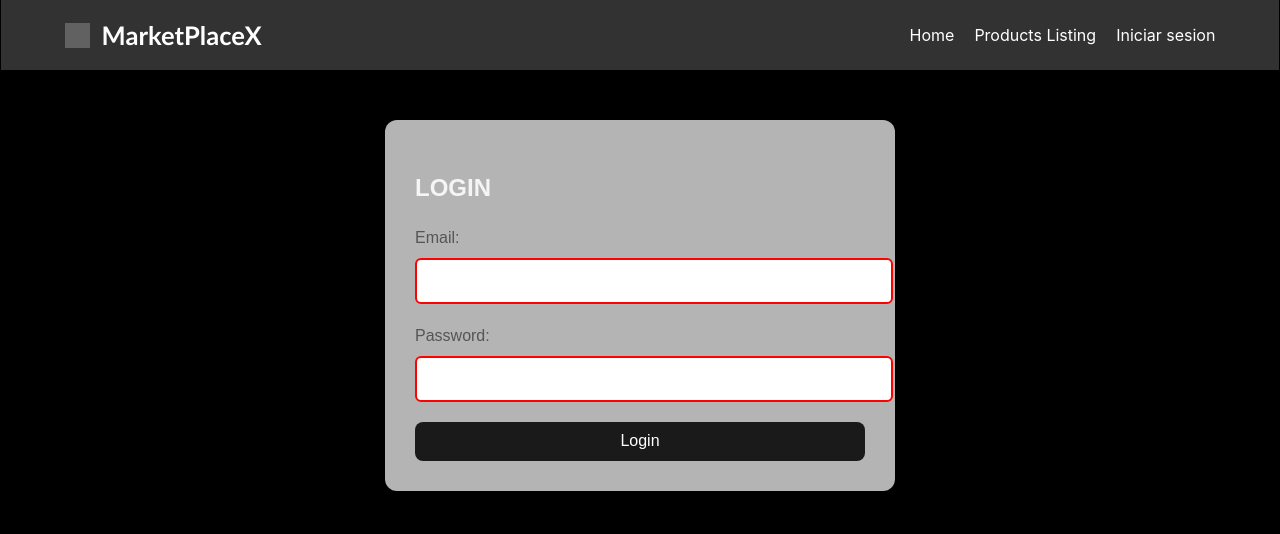
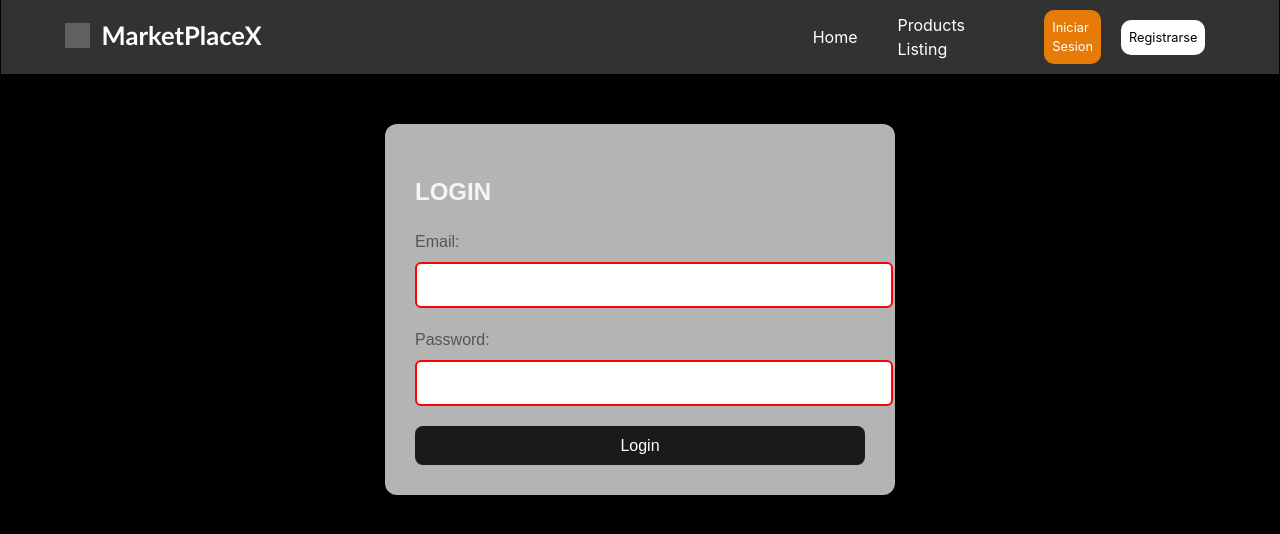
Before and after one commit to Bellinzona1/TPO-FRONT, a React (Vite) app: page /Login in a window 1280 px wide. Shown: the top 534 px of the page. Built offline with nearby package versions, Linux system fonts and the light colour scheme; no server answers; grey boxes are pictures that could not be loaded.

Commit message:
Cambio de api back

```diff
--- a/src/Components/Navbar.jsx
+++ b/src/Components/Navbar.jsx
@@ -38,7 +38,16 @@ export const Navbar = ({ userAplication }) => {
 
 
 
-          </div> : <a href='/login'>Iniciar sesion</a>}
+          </div> : <div className='btnsLogOut'>
+
+            <a href="/login" className='iniciarSesion'>Iniciar Sesion</a>
+
+            <a href="/register" className='RegisterBtn'>Registrarse</a>
+
+
+
+
+             </div>}
 
 
 
--- a/src/Components/Styles/Navbar.css
+++ b/src/Components/Styles/Navbar.css
@@ -43,9 +43,11 @@
 .Navbar .options {
     display: flex;
     align-items: center;
-    justify-content: center;
-    gap: 20px;
+    justify-content: end;
+    gap: 40px;
     position: relative;
+    width: 35%;
+
 }
 
 
@@ -99,3 +101,29 @@
     filter: invert(1); /* Invertir el color */
 
 }
+
+
+.btnsLogOut{
+    display: flex;
+    align-items: center;
+    justify-content: space-between;
+    width: 50%;
+}
+
+.btnsLogOut a {
+    padding: 8px 8px;
+    border-radius: 10px;
+    background-color: #ffffff;
+    margin: 0 10px;
+    color: black ;
+    font-size: 0.8rem;
+}
+
+.btnsLogOut .iniciarSesion{
+    background-color: #E67B07;
+}
+
+
+.btnsLogOut .RegisterBtn{
+    color: black !important;
+}
--- a/src/Services/Auth.service.js
+++ b/src/Services/Auth.service.js
@@ -1,5 +1,5 @@
 import axios from "axios";
-const API_URL = 'http://localhost:8080/';
+const API_URL = 'https://tpo-back.onrender.com/';
 
 function authHeader() {
     const token = localStorage.getItem('accessToken');
--- a/src/Services/Categories.service.js
+++ b/src/Services/Categories.service.js
@@ -1,6 +1,6 @@
 import axios from "axios";
 import { authHeader } from "./Auth.service";
-const API_URL = 'http://localhost:8080/';
+const API_URL = 'https://tpo-back.onrender.com/';
 
 class CategoriesService {
     getCategories() {
--- a/src/Services/Products.service.js
+++ b/src/Services/Products.service.js
@@ -1,7 +1,7 @@
 import axios from "axios";
 import { authHeader } from "./Auth.service";
 
-const API_URL = 'http://localhost:8080/';
+const API_URL = 'https://tpo-back.onrender.com/';
 
 class ArticleService {
     getArticle() {
```
